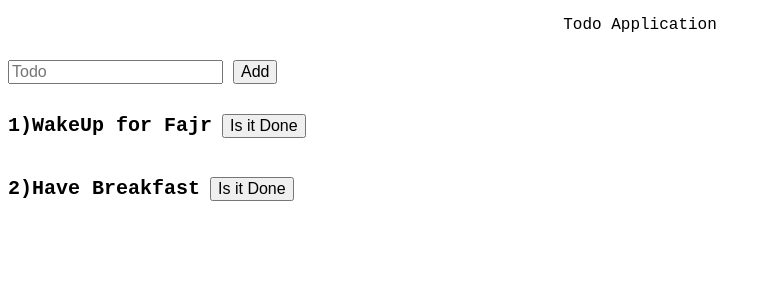
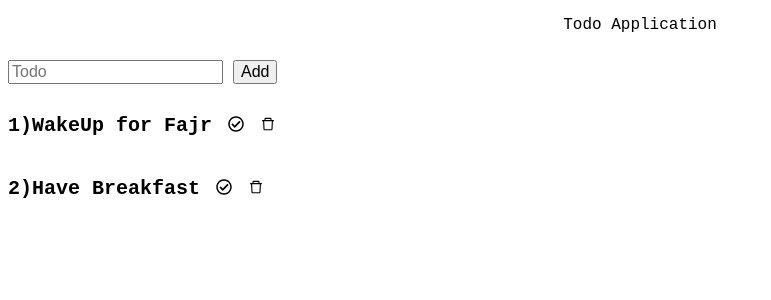
Before and after one commit to bilalteaching-byte/SMIT_9_11_BAHADURABAD_23, a React (Vite) app in the folder React/firstapp/: page /todo in a window 1280 px wide. Shown: the top 300 px of the page, without its empty margins (0-771 px from the left). Built offline with nearby package versions, Linux system fonts and the light colour scheme.

Commit message:
[UPDATE] added delete and update

```diff
--- a/React/firstapp/package.json
+++ b/React/firstapp/package.json
@@ -11,7 +11,8 @@
   },
   "dependencies": {
     "react": "^19.2.8",
-    "react-dom": "^19.2.8"
+    "react-dom": "^19.2.8",
+    "react-icons": "^5.7.0"
   },
   "devDependencies": {
     "@eslint/js": "^10.0.1",
--- a/React/firstapp/src/App.jsx
+++ b/React/firstapp/src/App.jsx
@@ -12,6 +12,7 @@ import {
   textAlign,
 } from "./constant/theme";
 import Text from "./components/text";
+
 
 function App() {
   const [count, setCount] = useState(0);
--- a/React/firstapp/src/components/button.jsx
+++ b/React/firstapp/src/components/button.jsx
@@ -1,8 +1,9 @@
 import "../App.css"
 
-function Button({ title, onClick, className }) {
+function Button({ title, onClick, className, style }) {
   return (
-    <button className={className} onClick={onClick}>
+    <button className={className} onClick={onClick}
+      style={style}>
       {title}
     </button>
   );
--- a/React/firstapp/src/components/text.jsx
+++ b/React/firstapp/src/components/text.jsx
@@ -1,4 +1,4 @@
-function Text({ title, align, size, weight, family, color, fontStyle }) {
+function Text({ title, align, size, weight, family, color, fontStyle, textDecorationLine }) {
   return (
     <p
       style={{
@@ -8,6 +8,7 @@ function Text({ title, align, size, weight, family, color, fontStyle }) {
         fontFamily: family ?? "monospace",
         color: color ?? "black",
         fontStyle: fontStyle ?? "normal",
+        textDecorationLine: textDecorationLine ?? "normal"
       }}
     >
       {title}
--- a/React/firstapp/src/pages/todo.jsx
+++ b/React/firstapp/src/pages/todo.jsx
@@ -2,7 +2,9 @@ import { useState } from "react";
 import Text from "../components/text";
 import Input from "../components/input";
 import Button from "../components/button";
-import { fontFamilies, fontSizes, fontWeights } from "../constant/theme";
+import { btnStyles, fontFamilies, fontSizes, fontWeights } from "../constant/theme";
+import { AiOutlineDelete } from "react-icons/ai";
+import { FaRegCheckCircle } from "react-icons/fa";
 
 function Todos() {
   const [todos, setTodos] = useState([
@@ -24,6 +26,18 @@ function Todos() {
     setTodoInp("")
   };
 
+  const markDone = (ind) => {
+    let arr = [...todos]
+    arr[ind].isDone = !arr[ind].isDone
+    setTodos(arr)
+  }
+
+  const deleteTodo = (ind) => {
+    let arr = [...todos]
+    arr.splice(ind, 1)
+    setTodos(arr)
+  }
+
   return (
     <div>
       <Text title={"Todo Application"} />
@@ -38,6 +52,7 @@ function Todos() {
 
       <div>
         {todos.map((data, ind) => {
+          console.log("ind", ind, "data=>", data)
           return (
             <div key={ind} style={{ display: "flex", alignItems: "center" }}>
               <Text
@@ -45,15 +60,28 @@ function Todos() {
                 size={fontSizes.lg}
                 weight={fontWeights.bold}
                 family={fontFamilies.mono}
+
               />
               <Text
                 title={data.title}
                 size={fontSizes.lg}
                 weight={fontWeights.bold}
                 family={fontFamilies.mono}
+                textDecorationLine={data.isDone ? "line-through" : "none"}
               />
               <div>
-                <Button title={"Is it Done"} />
+                <Button onClick={() => markDone(ind)}
+                  title={<FaRegCheckCircle />}
+                  style={{
+                    backgroundColor: "white",
+                    borderWidth: 0,
+                    color: data.isDone ? "green" : "black"
+                  }}
+                />
+                <span style={{ cursor: "pointer" }} onClick={() => deleteTodo(ind)}>
+                  <AiOutlineDelete />
+                </span>
+
               </div>
             </div>
           );
```
Also changed, not shown: 1 other file (tests, documents, lock files or other folders).
